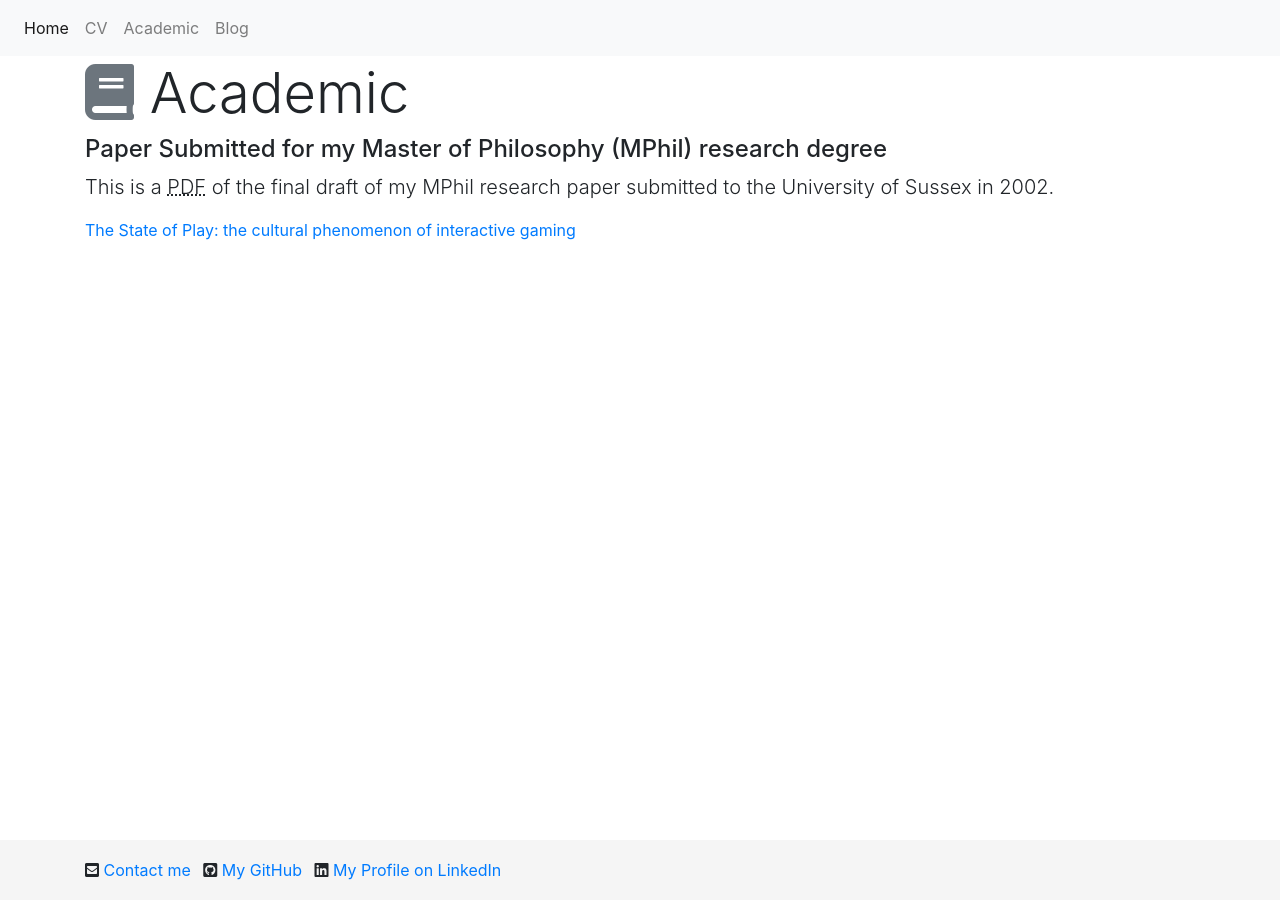
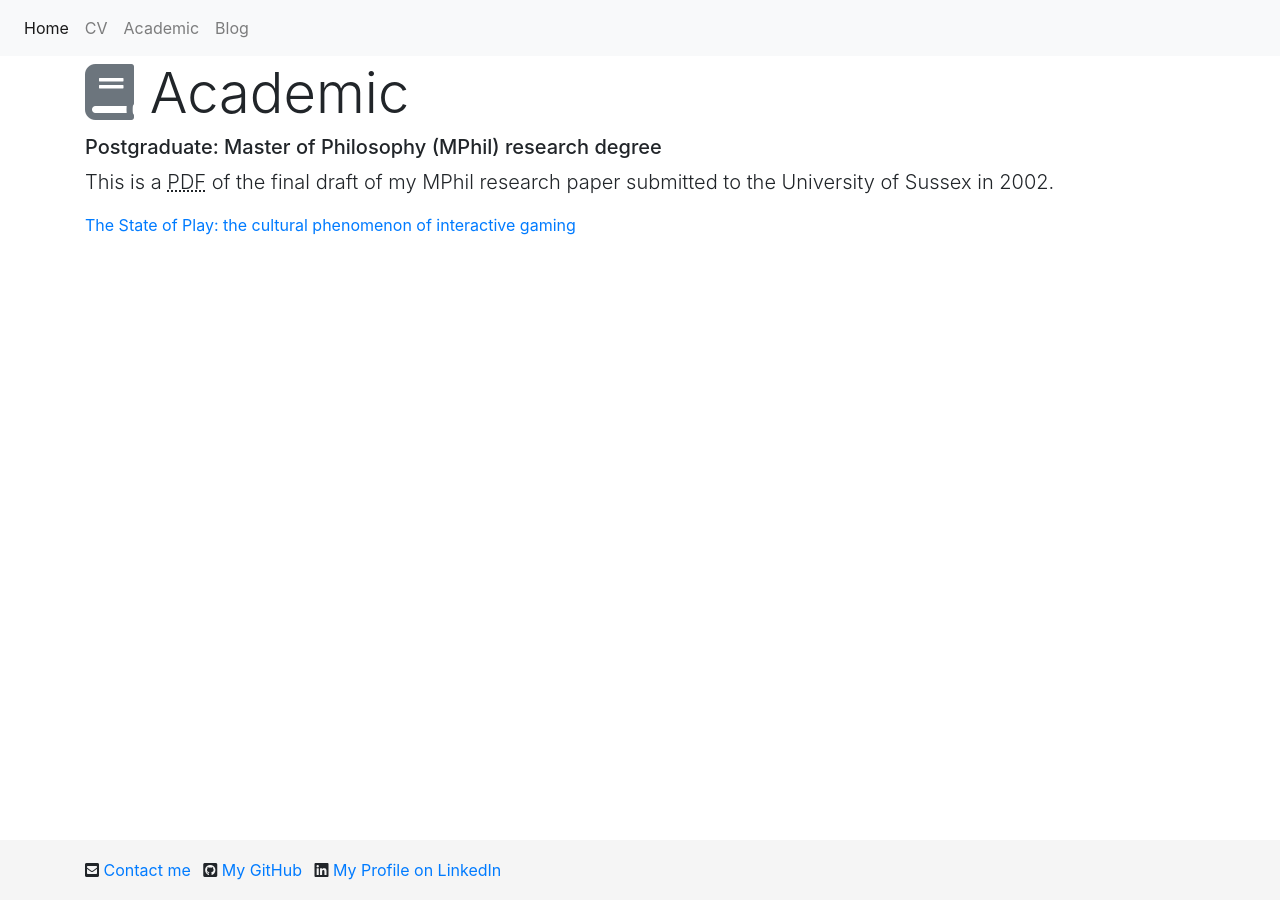
Before and after one commit to ableasdale/ableasdale.github.io, a Jekyll site: the page built from academic/index.html, in a window 1280 px wide. Built offline with Jekyll 4.4.1, drawn with Linux system fonts in a browser that asks for light colours; nearby versions of some CDN libraries.

Commit message:
Changed wording on academic page

```diff
--- a/academic/index.html
+++ b/academic/index.html
@@ -3,6 +3,6 @@ layout: default
 title: Alex Bleasdale - Academic work
 ---
 <h1 class="display-4"><i class="text-muted fas fa-book"></i> Academic</h1>
-<h4>Paper Submitted for my Master of Philosophy (MPhil) research degree</h4>
+<h5>Postgraduate: Master of Philosophy (MPhil) research degree</h5>
 <p class="lead">This is a <abbr title="Portable Document Format">PDF</abbr> of the final draft of my MPhil research paper submitted to the University of Sussex in 2002.</p>
 <p><a title="This links to my MPhil paper" href="/academic/mphil.pdf">The State of Play: the cultural phenomenon of interactive gaming</a></p>
```
